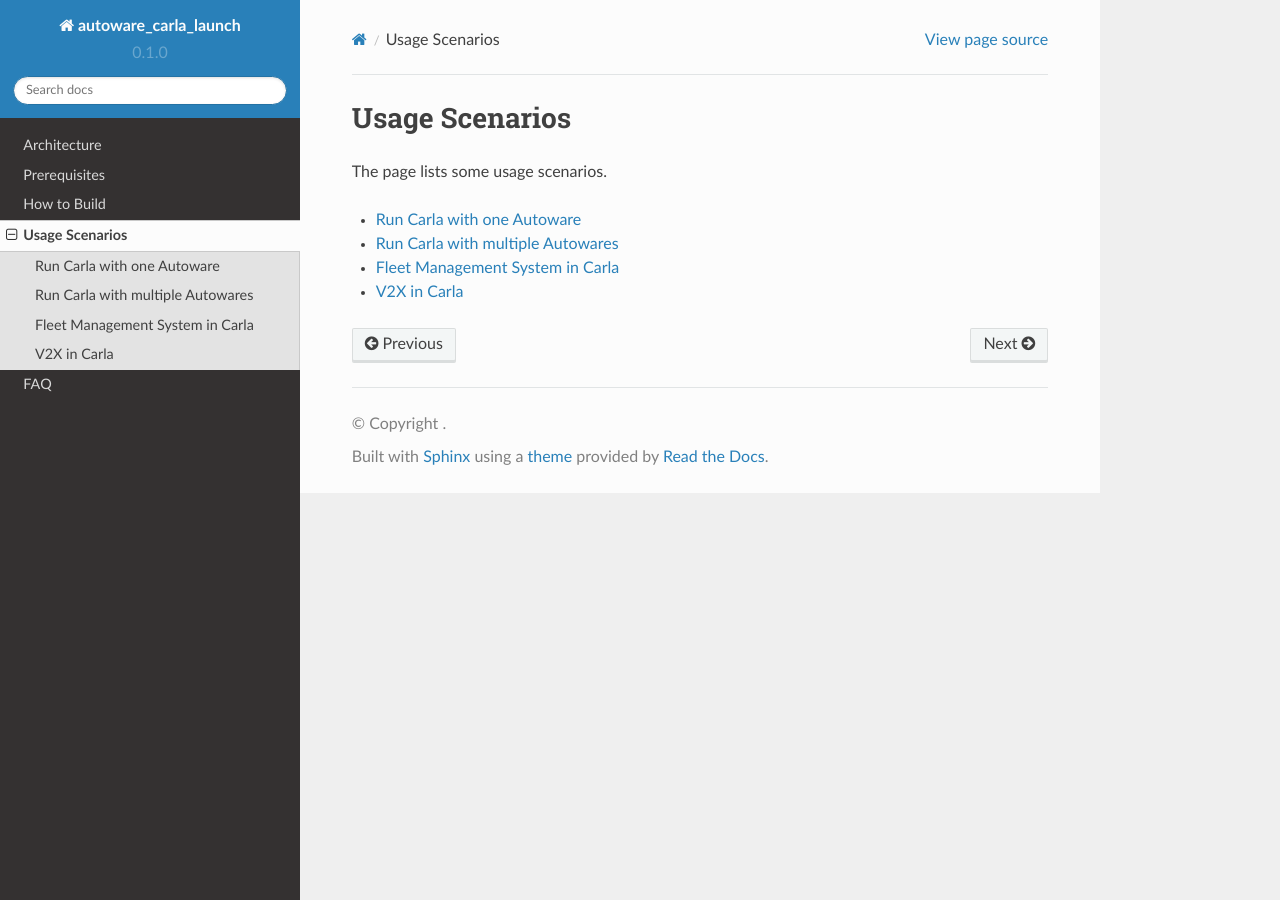
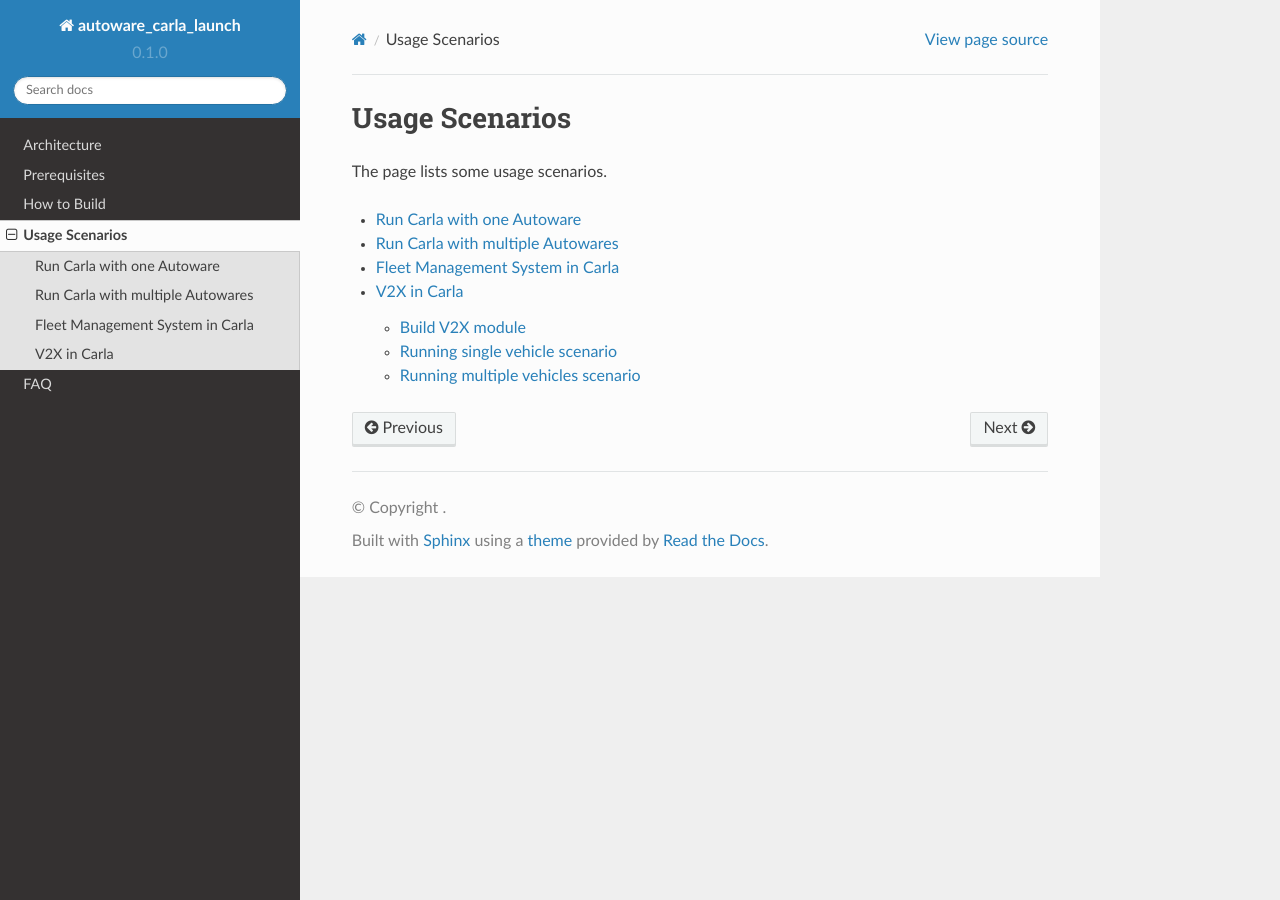
Before and after one commit to evshary/autoware_carla_launch, a Sphinx documentation site: the page built from docs/usage.rst, in a window 1280 px wide. Built offline with Sphinx 7.4.7 and the Read the Docs theme 2.0.0, drawn with Linux system fonts in a browser that asks for light colours; some of the changed lines change nothing that is shown.

Commit message:
Update v2x.rst

```diff
--- a/docs/scenarios/v2x.rst
+++ b/docs/scenarios/v2x.rst
@@ -1,6 +1,109 @@
 V2X in Carla
 ============
 
-.. note::
+V2X module integrated the autonomous system between multiple vehicles and the traffic light manager.
 
-   The document is still under construction.
+
+
+Build V2X module
+----------------
+
+* Enter bridge container
+
+.. code-block:: bash
+
+   cd zenoh_autoware_v2x && poetry install --no-root
+
+* Enter Autoware container
+
+.. code-block:: bash
+
+   cd zenoh_autoware_v2x && colcon build --symlink-install
+   pip install eclipse-zenoh==0.10.0rc0
+
+You must reinstall the Zenoh Python package when re-entering the container.
+
+
+Running single vehicle scenario
+-------------------------------
+
+Step1. Running CARLA simulator
+
+Step2. Entering bridge container then executing...
+
+.. code-block:: bash
+
+   cd autoware_carla_launch
+   source env.sh
+   ./script/run-bridge-v2x.sh
+
+Step3. Entering Autoware container then executing...
+
+.. code-block:: bash
+
+   cd autoware_carla_launch
+   source env.sh
+   ./script/run-autoware.sh
+
+P.S. You can create a *tmux* session and execute the last command to easily run Step 5.
+
+Step4. Wait for Autoware to localize the vehicle, then set the 2D Goal Pose.
+
+Step5.  In Autoware container...
+
+.. code-block:: bash
+
+   source external/zenoh_autoware_v2x/install/setup.bash
+   ros2 run v2x_light v2x_light -- -v <vehicle_id>
+
+<vehicle_id> must same as CARLA agent's rolename. (default is "v1")
+
+Step6. Press the "Auto" button in Rviz and let Autoware autopilot the vehicle
+
+Running multiple vehicles scenario
+----------------------------------
+
+Step1. Running CARLA simulator
+
+Step2. Entering bridge container then executing...
+
+.. code-block:: bash
+
+   cd autoware_carla_launch
+   source env.sh
+   ./script/run-bridge-two-vehicle-v2x.sh
+
+Step3. Running Autoware container for 1st vehicle...
+
+.. code-block:: bash
+
+   cd autoware_carla_launch
+   source env.sh
+   ./script/run-autoware.sh v1
+
+Step4. Running another Autoware container for 2nd vehicle...
+
+.. code-block:: bash
+   cd autoware_carla_launch
+   source env.sh
+   ./script/run-autoware.sh v2
+
+P.S. Same as the above scenario, You can create a tmux session and execute the last command to easily run Step 6, 7.
+
+Step5. Wait for Autoware to localize two vehicles, and then both set the 2D Goal Pose.
+
+Step6.  In 1st Autoware container...
+
+.. code-block:: bash
+
+   source external/zenoh_autoware_v2x/install/setup.bash
+   ros2 run v2x_light v2x_light -- -v v1
+
+Step7. In 2nd Autoware container...
+
+.. code-block:: bash
+
+   source external/zenoh_autoware_v2x/install/setup.bash
+   ros2 run v2x_light v2x_light -- -v v2
+
+Step8. Press the "Auto" button in Rviz and let two Autoware autopilot the vehicles
```
